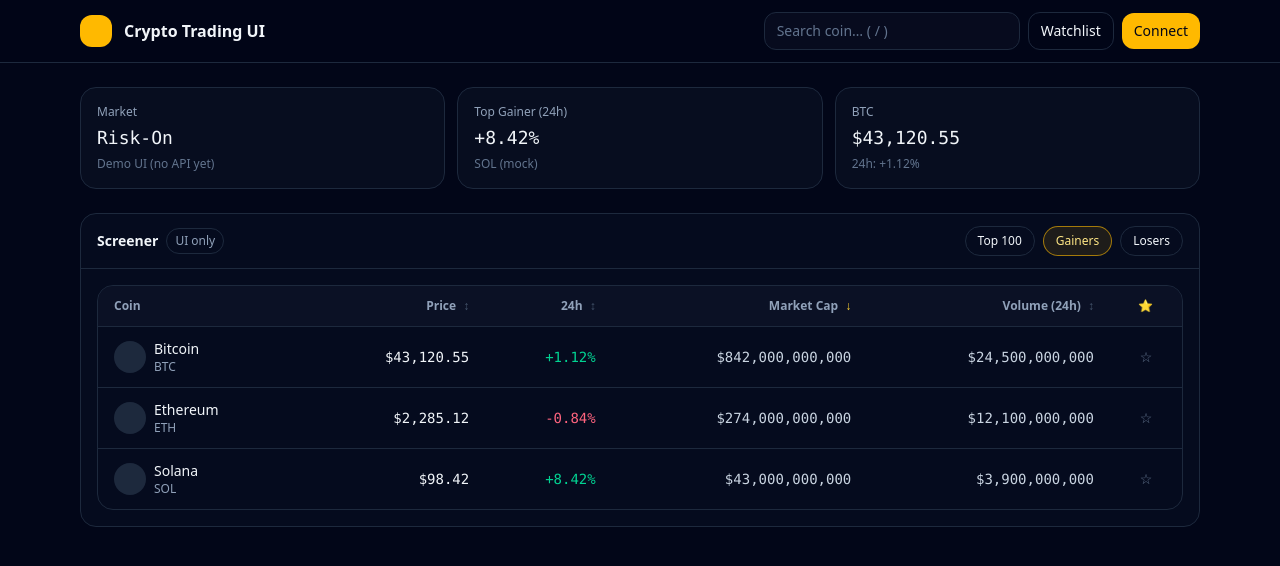
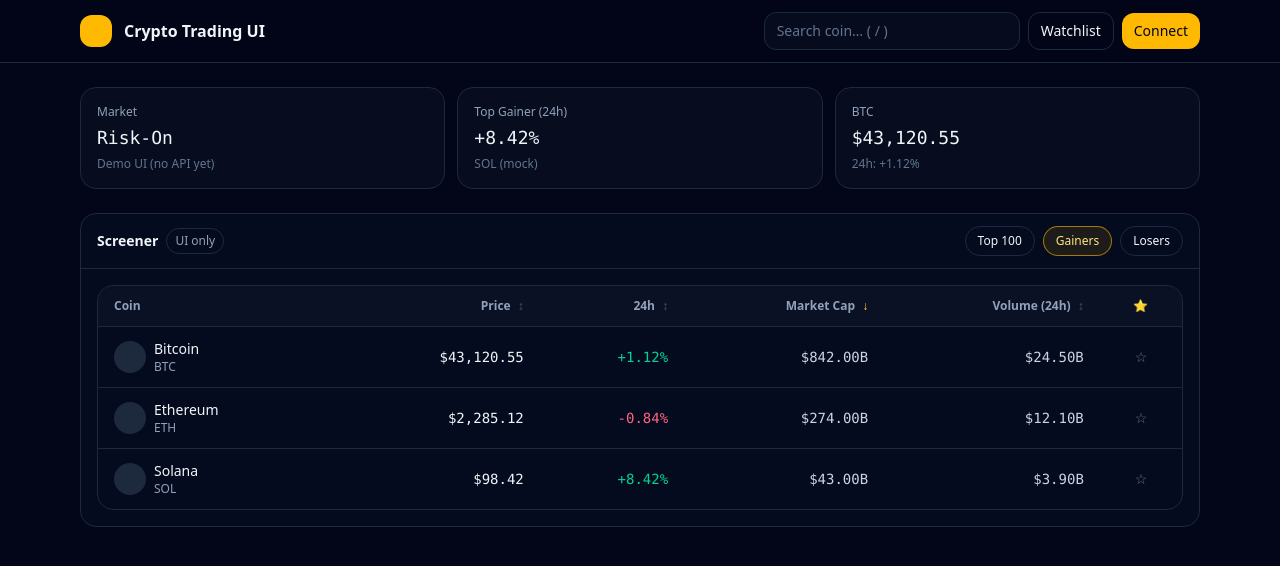
Before and after one commit to BlladeRunner/crypto-trading-ui, a React (Vite) app: page / in a window 1280 px wide. Shown: the top 566 px of the page. Built offline with nearby package versions, Linux system fonts and the light colour scheme.

Commit message:
Format numbers (B/M/K) and improve screener display

```diff
--- a/src/components/CoinsTable.jsx
+++ b/src/components/CoinsTable.jsx
@@ -1,3 +1,5 @@
+import { formatMoney, formatCompactUSD } from "../utils/format";
+
 function SortIcon({ active, dir }) {
   if (!active) {
     return (
@@ -85,7 +87,7 @@ export default function CoinsTable({ coins, sort, onSortChange }) {
 
               {/* Price */}
               <td className="px-4 py-3 text-right font-mono">
-                ${coin.price.toLocaleString()}
+                ${formatMoney(coin.price, 2)}
               </td>
 
               {/* 24h */}
@@ -102,12 +104,12 @@ export default function CoinsTable({ coins, sort, onSortChange }) {
 
               {/* Market Cap */}
               <td className="px-4 py-3 text-right font-mono text-slate-300">
-                ${coin.marketCap.toLocaleString()}
+                {formatCompactUSD(coin.marketCap)}
               </td>
 
               {/* Volume */}
               <td className="px-4 py-3 text-right font-mono text-slate-300">
-                ${coin.volume24h.toLocaleString()}
+                {formatCompactUSD(coin.volume24h)}
               </td>
 
               {/* Watchlist */}
--- /dev/null
+++ b/src/utils/format.js
@@ -0,0 +1,20 @@
+export function formatMoney(value, decimals = 2) {
+  if (value == null || Number.isNaN(value)) return "-";
+  return value.toLocaleString(undefined, {
+    minimumFractionDigits: decimals,
+    maximumFractionDigits: decimals,
+  });
+}
+
+export function formatCompactUSD(value) {
+  if (value == null || Number.isNaN(value)) return "-";
+
+  const abs = Math.abs(value);
+
+  if (abs >= 1e12) return `$${(value / 1e12).toFixed(2)}T`;
+  if (abs >= 1e9) return `$${(value / 1e9).toFixed(2)}B`;
+  if (abs >= 1e6) return `$${(value / 1e6).toFixed(2)}M`;
+  if (abs >= 1e3) return `$${(value / 1e3).toFixed(2)}K`;
+
+  return `$${value.toFixed(2)}`;
+}
```
